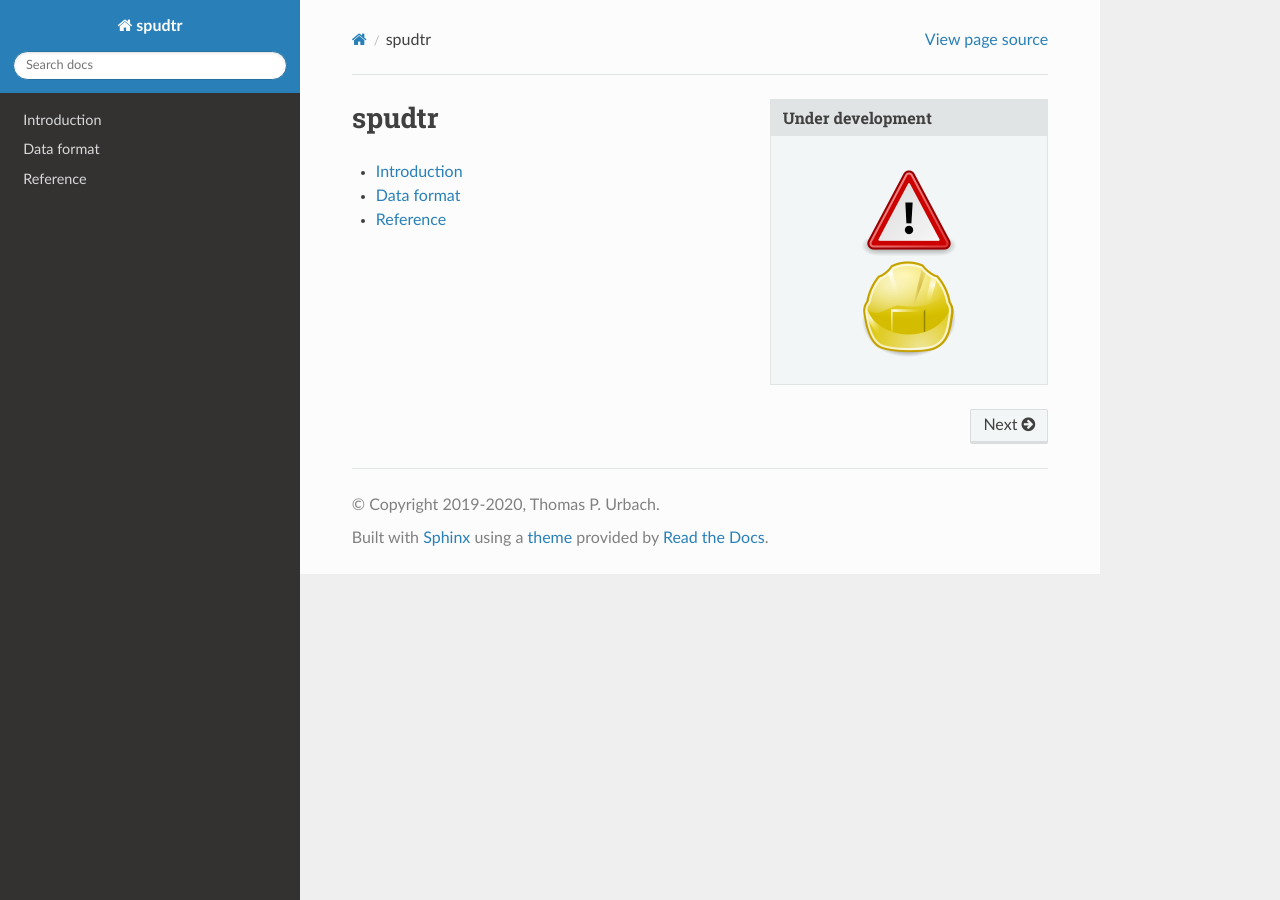
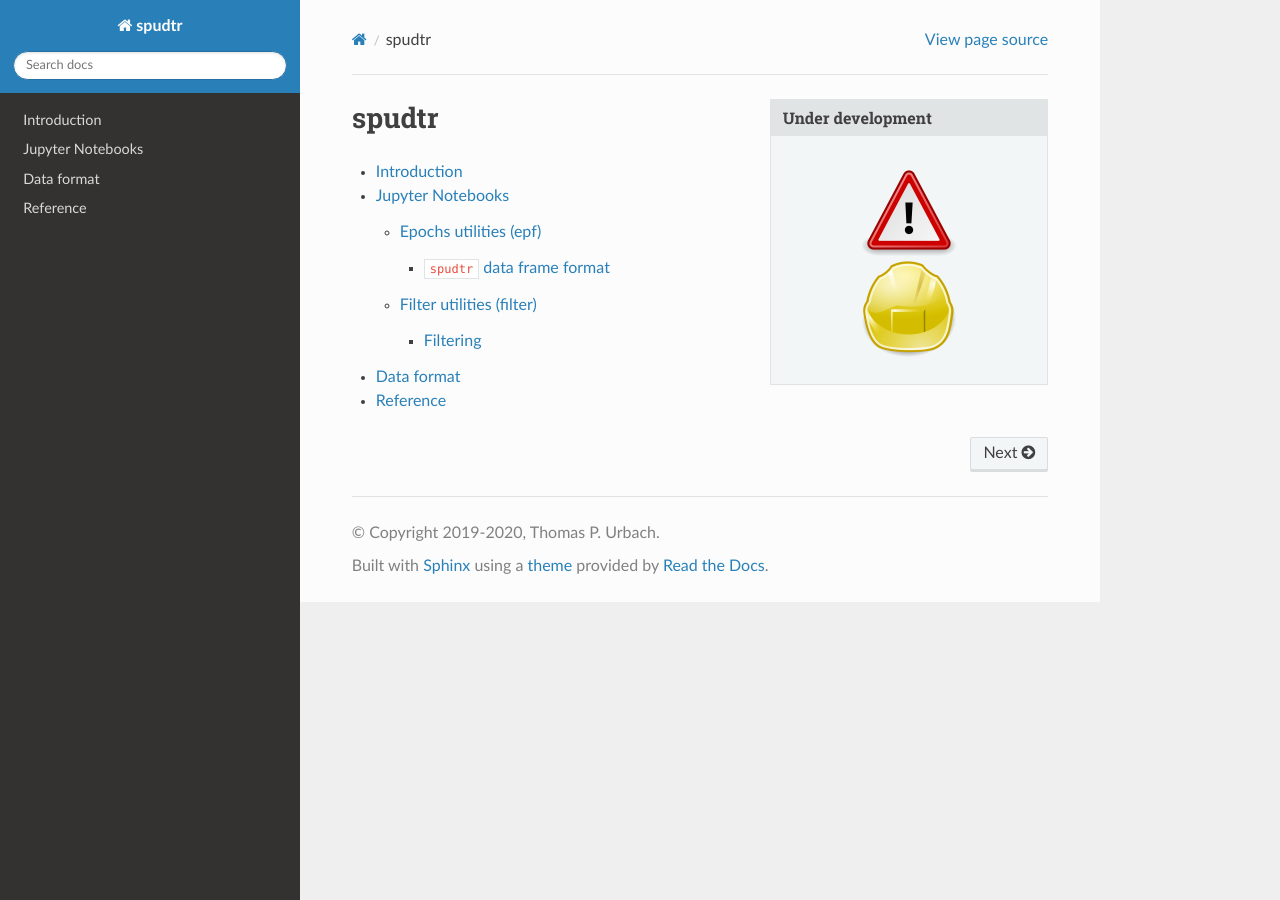
Before and after one commit to turbach/spudtr, a Sphinx documentation site: the page built from docs/index.rst, in a window 1280 px wide. Built offline with Sphinx 7.4.7 and the Read the Docs theme 2.0.0, drawn with Linux system fonts in a browser that asks for light colours; the version number could not be read and is left out.

Commit message:
added nbsphinx jupyter notebook support to docs

```diff
--- a/docs/conf.py
+++ b/docs/conf.py
@@ -42,6 +42,7 @@ extensions = [
     "sphinx.ext.viewcode",
     "sphinx.ext.githubpages",
     "sphinx.ext.napoleon",
+    "nbsphinx",
 ]
 
 # Add any paths that contain templates here, relative to this directory.
@@ -82,7 +83,7 @@ language = None
 # List of patterns, relative to source directory, that match files and
 # directories to ignore when looking for source files.
 # This patterns also effect to html_static_path and html_extra_path
-exclude_patterns = []
+exclude_patterns = ['build', '_build', '**.ipynb_checkpoints']
 
 # The name of the Pygments (syntax highlighting) style to use.
 pygments_style = "sphinx"
--- a/docs/index.rst
+++ b/docs/index.rst
@@ -21,8 +21,11 @@ spudtr
 
 .. toctree::
    :maxdepth: 5
+   :glob:
 
    introduction
+
+   notebooks
 
    dataframe_format
 
--- /dev/null
+++ b/docs/notebooks.rst
@@ -0,0 +1,22 @@
+=================
+Jupyter Notebooks
+=================
+
+Epochs utilities (epf)
+----------------------
+
+.. toctree::
+   :maxdepth: 2
+   :glob:
+
+   epf/*
+
+
+Filter utilities (filter)
+----------------------
+
+.. toctree::
+   :maxdepth: 2
+   :glob:
+
+   filter/*
```
Also changed, not shown: docs/epf/nb1.ipynb (added), docs/filter/filter_nb1.ipynb (added), 1 other file.
